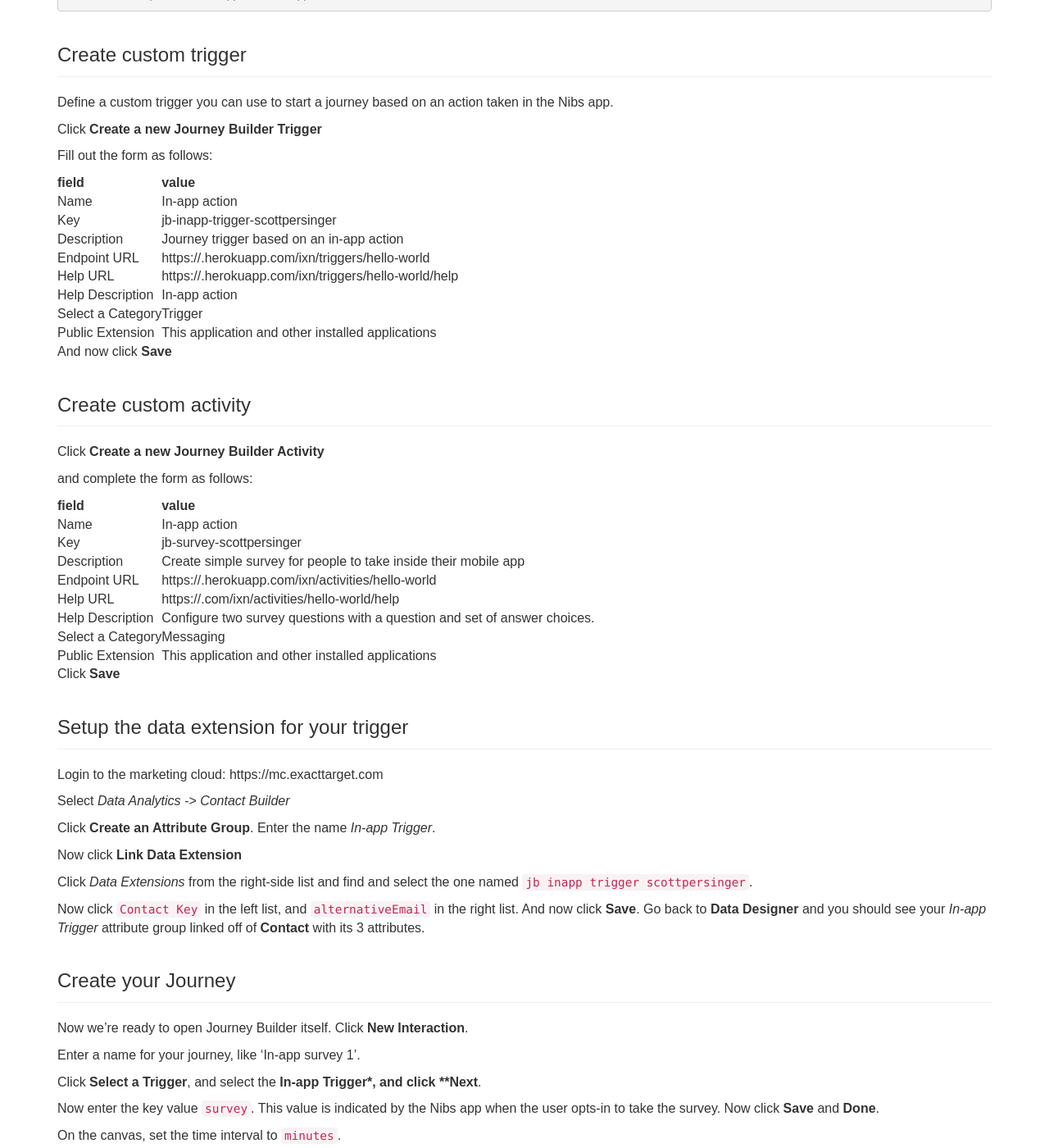
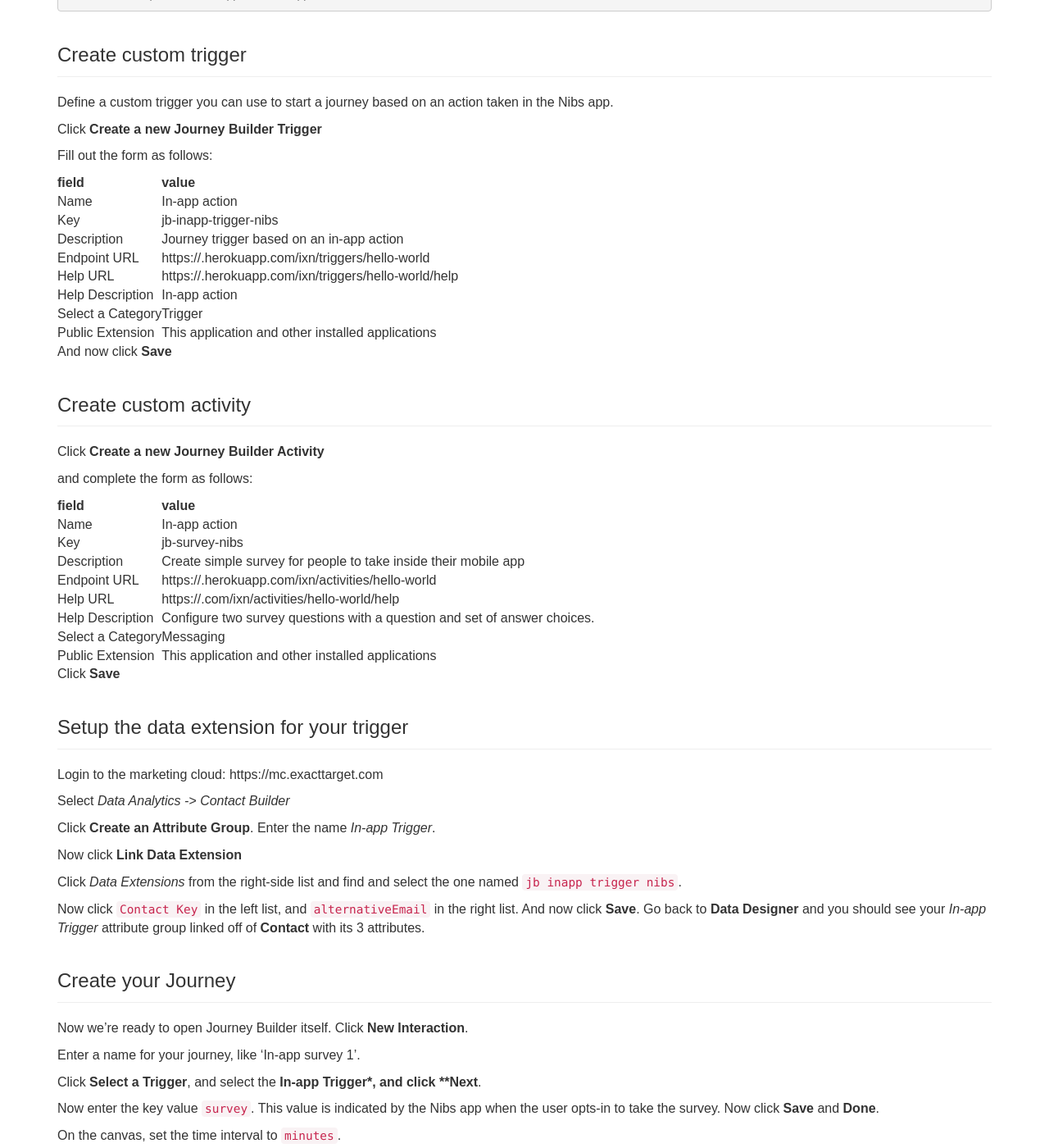
Before and after one commit to heroku/nibs, a Jekyll site: the page built from journey_builder.md, in a window 1280 px wide and 1400 px high, scrolled down 831 px. Shown: the whole window at 82% size. Built offline with Jekyll 4.4.1, drawn with Linux system fonts in a browser that asks for light colours; some web fonts are replaced; Markdown is read by kramdown in place of the engine named in the settings.

Commit message:
Removed Persinger from the JB docs

```diff
--- a/journey_builder.md
+++ b/journey_builder.md
@@ -44,7 +44,7 @@
 | field | value |
 --------| -----------
 | Name | In-app action |
-| Key | jb-inapp-trigger-scottpersinger |
+| Key | jb-inapp-trigger-nibs |
 | Description | Journey trigger based on an in-app action |
 | Endpoint URL | https://<nibs app>.herokuapp.com/ixn/triggers/hello-world |
 | Help URL | https://<nibs app>.herokuapp.com/ixn/triggers/hello-world/help |
@@ -63,7 +63,7 @@
 | field | value |
 --------| -----------
 | Name | In-app action |
-| Key | jb-survey-scottpersinger |
+| Key | jb-survey-nibs |
 | Description | Create simple survey for people to take inside their mobile app |
 | Endpoint URL | https://<your nibs app>.herokuapp.com/ixn/activities/hello-world |
 | Help URL | https://<your nibs app>.com/ixn/activities/hello-world/help |
@@ -84,7 +84,7 @@
 
 Now click **Link Data Extension**
 
-Click *Data Extensions* from the right-side list and find and select the one named `jb inapp trigger scottpersinger`.
+Click *Data Extensions* from the right-side list and find and select the one named `jb inapp trigger nibs`.
 
 Now click `Contact Key` in the left list, and `alternativeEmail` in the right list. And now click **Save**. Go back to **Data Designer** and you should see your *In-app Trigger* attribute group linked off of **Contact** with its 3 attributes.
 
```
